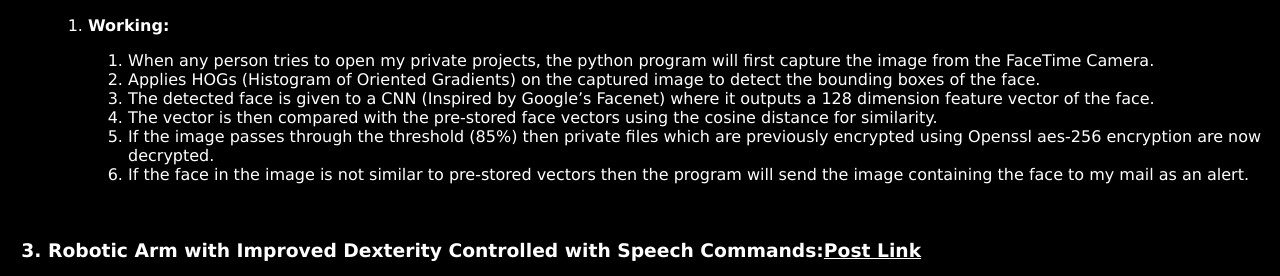
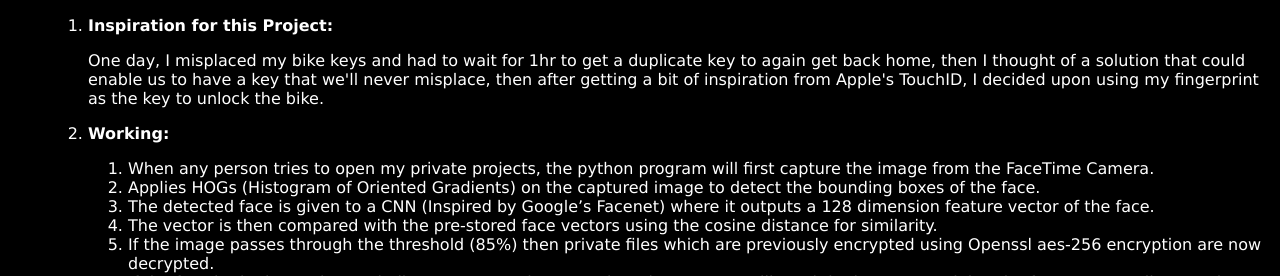
Before and after one commit to abhishekyana/abhishekyana.github.io, a Jekyll site: the page portfolio/index.html, which Jekyll copies as it is, in a window 1280 px wide and 900 px high, scrolled down 1438 px, cut to the strip 244-520 px from the top of the window. Built offline with Jekyll 4.4.1, drawn with Linux system fonts in a browser that asks for light colours.

```diff
--- a/portfolio/index.html
+++ b/portfolio/index.html
@@ -63,6 +63,8 @@
     <h3><li>FaceID for MacBook Using HOGs and CNNs:<a href="https://www.linkedin.com/feed/update/urn:li:activity:6402823718422315008">Post Link</a></li></h3>
     <div align="center" id='youtube_video'><iframe width="560" height="315" src="https://www.youtube.com/embed/PI0KVDPRBHs" frameborder="0" allow="autoplay; encrypted-media" allowfullscreen></iframe></div>
     <ol>
+    <li><p><b>Inspiration for this Project:</b></p></li>
+    <p>One day, I misplaced my bike keys and had to wait for 1hr to get a duplicate key to again get back home, then I thought of a solution that could enable us to have a key that we'll never misplace, then after getting a bit of inspiration from Apple's TouchID, I decided upon using my fingerprint as the key to unlock the bike.</p>
     <li><p><b>Working:</b></p></li>
     <ol>
         <li>When any person tries to open my private projects, the python program will first capture the image from the FaceTime Camera.</li>
```
